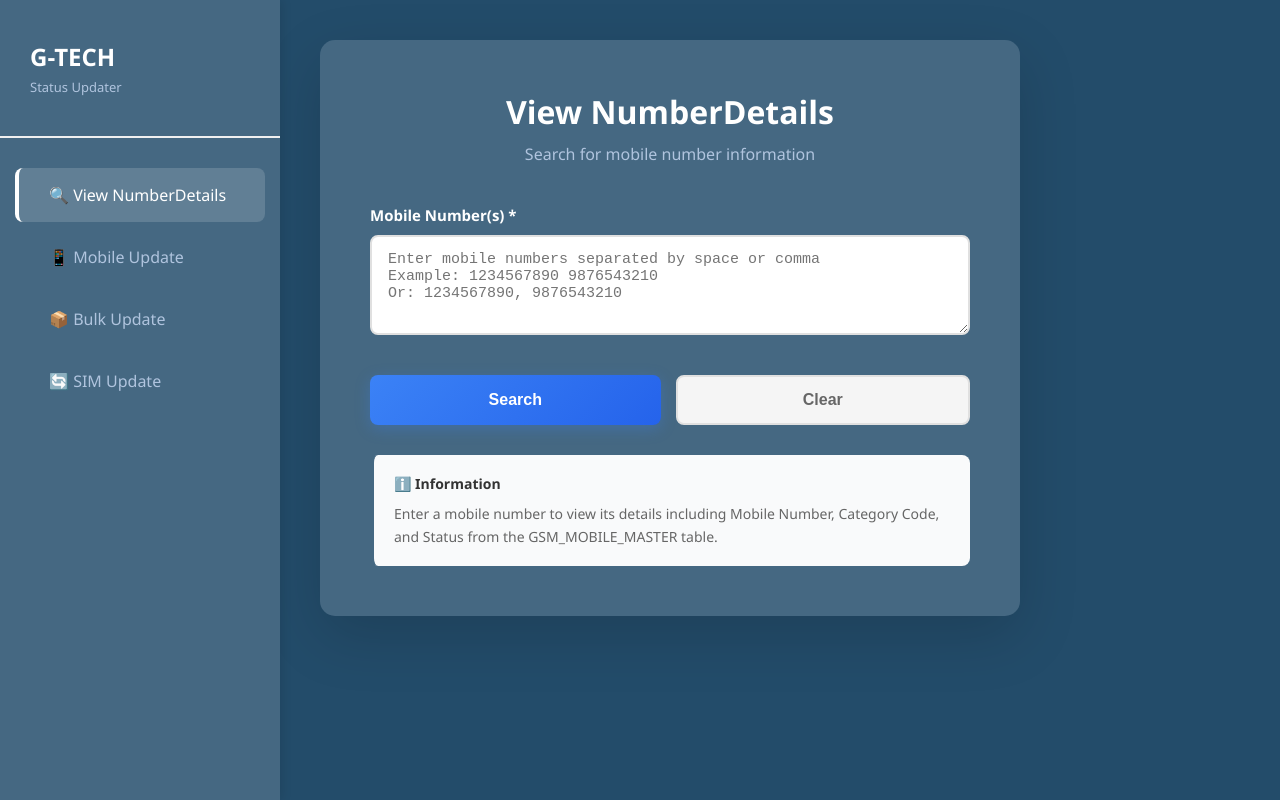
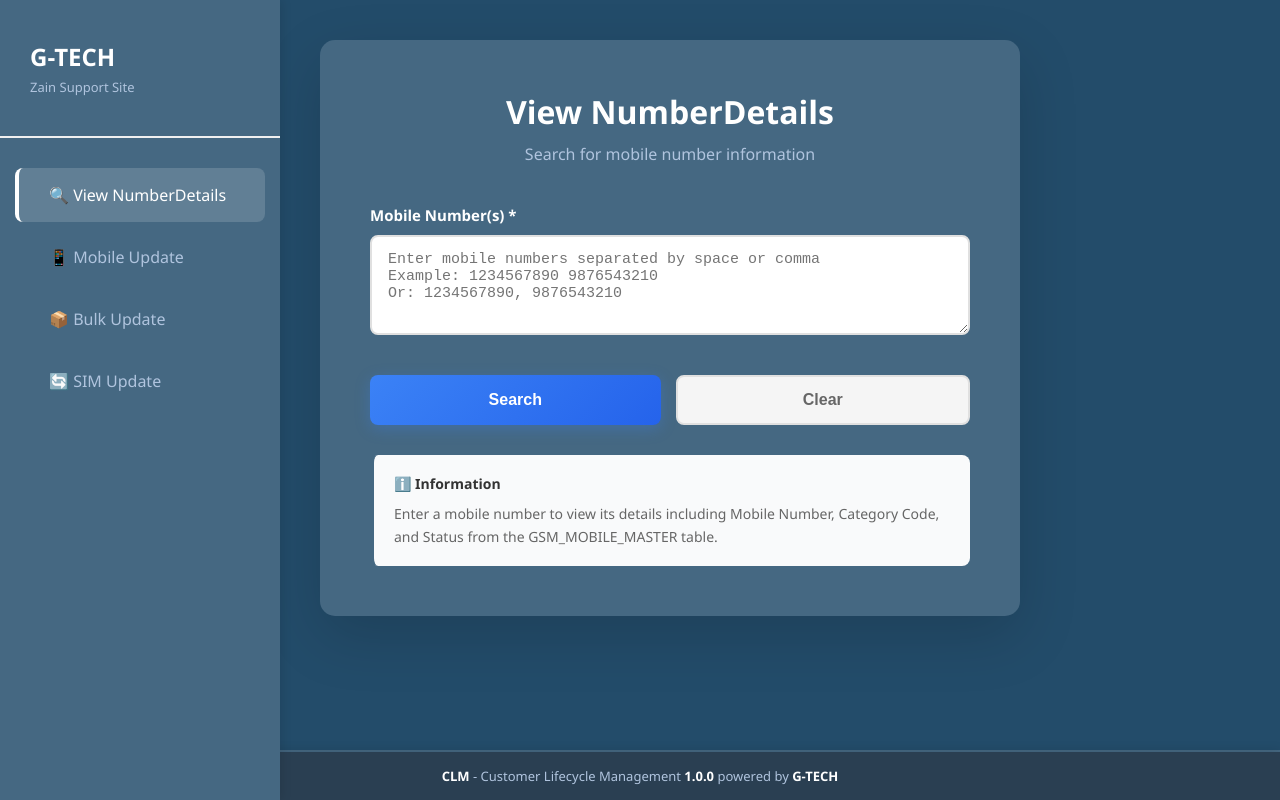
Before and after one commit to moneypay1414/G-tech, a website: page public/index.html in a window 1280 px wide. Drawn offline with Linux system fonts and the light colour scheme.

Commit message:
Rebrand to Zain Support Site and add footer with CLM 1.0.0

```diff
--- a/public/index.html
+++ b/public/index.html
@@ -3,7 +3,7 @@
 <head>
     <meta charset="UTF-8">
     <meta name="viewport" content="width=device-width, initial-scale=1.0">
-    <title>G-TECH Status Updater</title>
+    <title>Zain Support Site</title>
     <style>
         * {
             margin: 0;
@@ -343,6 +343,28 @@
             background: #555;
         }
 
+        .footer {
+            position: fixed;
+            bottom: 0;
+            left: 0;
+            right: 0;
+            background: #2a3f52;
+            color: #b0c4de;
+            text-align: center;
+            padding: 15px 20px;
+            font-size: 13px;
+            box-shadow: 0 -2px 10px rgba(0, 0, 0, 0.1);
+            z-index: 50;
+        }
+
+        .footer strong {
+            color: white;
+        }
+
+        body {
+            padding-bottom: 50px;
+        }
+
         @media (max-width: 768px) {
             .sidebar {
                 width: 250px;
@@ -371,7 +393,7 @@
     <div class="sidebar">
         <div class="sidebar-header">
             <h1>G-TECH</h1>
-            <p>Status Updater</p>
+            <p>Zain Support Site</p>
         </div>
 
         <nav>
@@ -798,5 +820,10 @@
             }
         });
     </script>
+
+    <!-- Footer -->
+    <footer class="footer">
+        <strong>CLM</strong> - Customer Lifecycle Management <strong>1.0.0</strong> powered by <strong>G-TECH</strong>
+    </footer>
 </body>
 </html>
```
